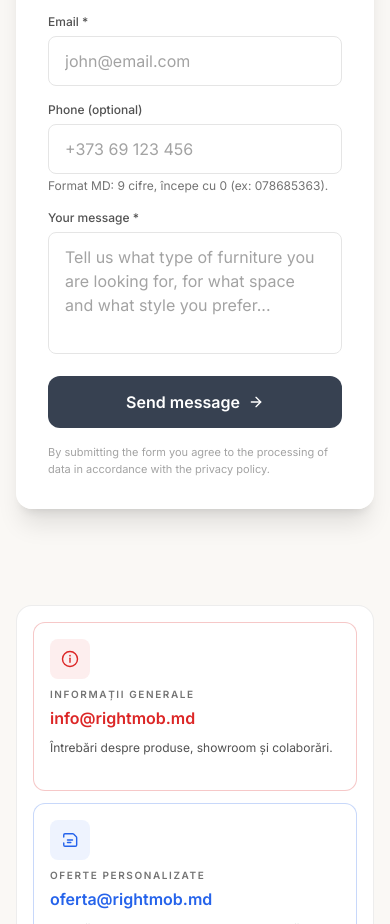
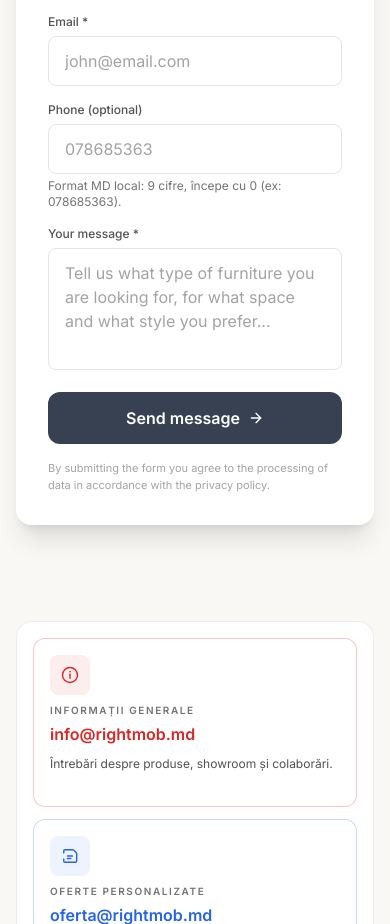
Before and after one commit to ConstantinUTM/RightMob---END, a React (Vite) app: page /contact in a window 390 px wide. Shown: the part 1201-2125 px from the top of the page. Built offline with nearby package versions, Linux system fonts and the light colour scheme; no server answers.

Commit message:
Normalize MD phone input to 0XXXXXXXX format in contact form

```diff
--- a/src/pages/ContactPage.tsx
+++ b/src/pages/ContactPage.tsx
@@ -125,7 +125,11 @@ const ContactPage: React.FC = () => {
   const handleChange = (e: React.ChangeEvent<HTMLInputElement | HTMLTextAreaElement>) => {
     const { name, value } = e.target;
     if (name === 'phone') {
-      const digits = value.replace(/\D/g, '').slice(0, 9);
+      const rawDigits = value.replace(/\D/g, '');
+      const normalizedMd = rawDigits.startsWith('373') && rawDigits.length >= 11
+        ? `0${rawDigits.slice(3)}`
+        : rawDigits;
+      const digits = normalizedMd.slice(0, 9);
       setFormData((prev) => ({ ...prev, phone: digits }));
       if (phoneError) setPhoneError('');
       return;
@@ -353,14 +357,14 @@ const ContactPage: React.FC = () => {
                       name="phone"
                       value={formData.phone}
                       onChange={handleChange}
-                      placeholder={t('contact.placeholders.phone')}
+                      placeholder="078685363"
                       inputMode="numeric"
                       maxLength={9}
                       pattern="0[0-9]{8}"
                       className={`w-full px-4 py-3 border rounded-lg focus:border-neutral-400 focus:ring-1 focus:ring-neutral-400/30 transition-all placeholder:text-neutral-400 text-neutral-900 ${phoneError ? 'border-red-300 bg-red-50/40' : 'border-neutral-200'}`}
                     />
                     <p className={`mt-1 text-xs ${phoneError ? 'text-red-600' : 'text-neutral-500'}`}>
-                      {phoneError || 'Format MD: 9 cifre, începe cu 0 (ex: 078685363).'}
+                      {phoneError || 'Format MD local: 9 cifre, începe cu 0 (ex: 078685363).'}
                     </p>
                   </div>
                   <div>
```
